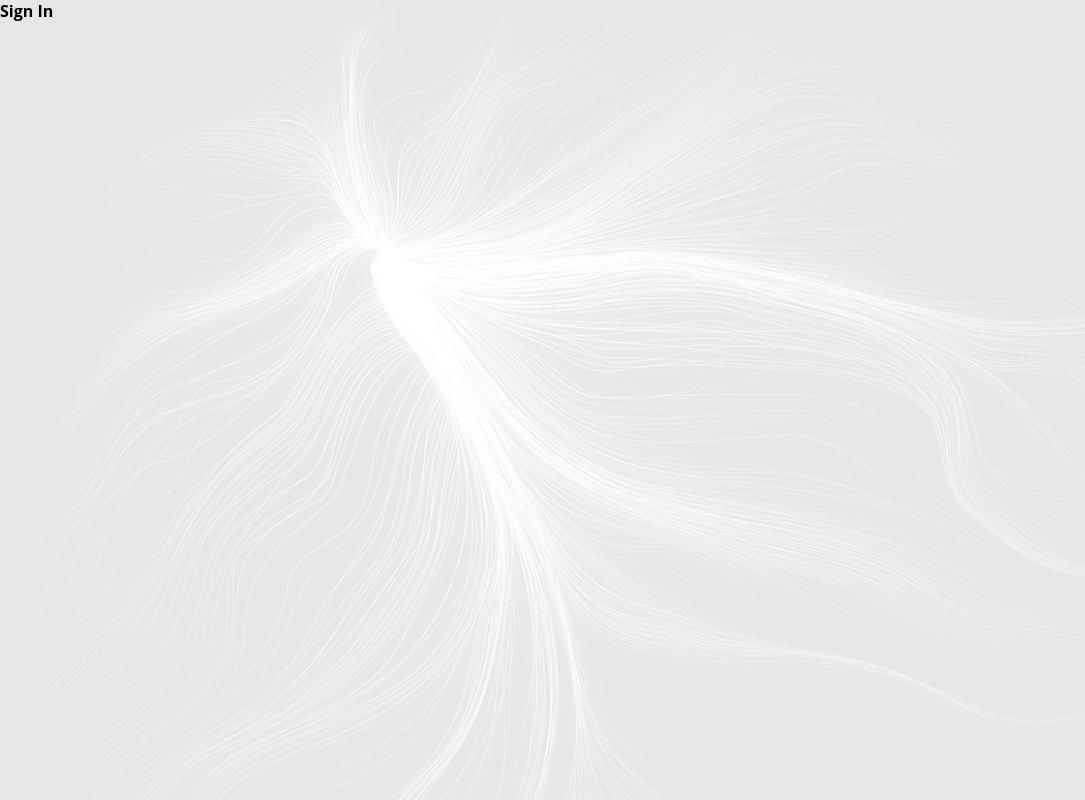
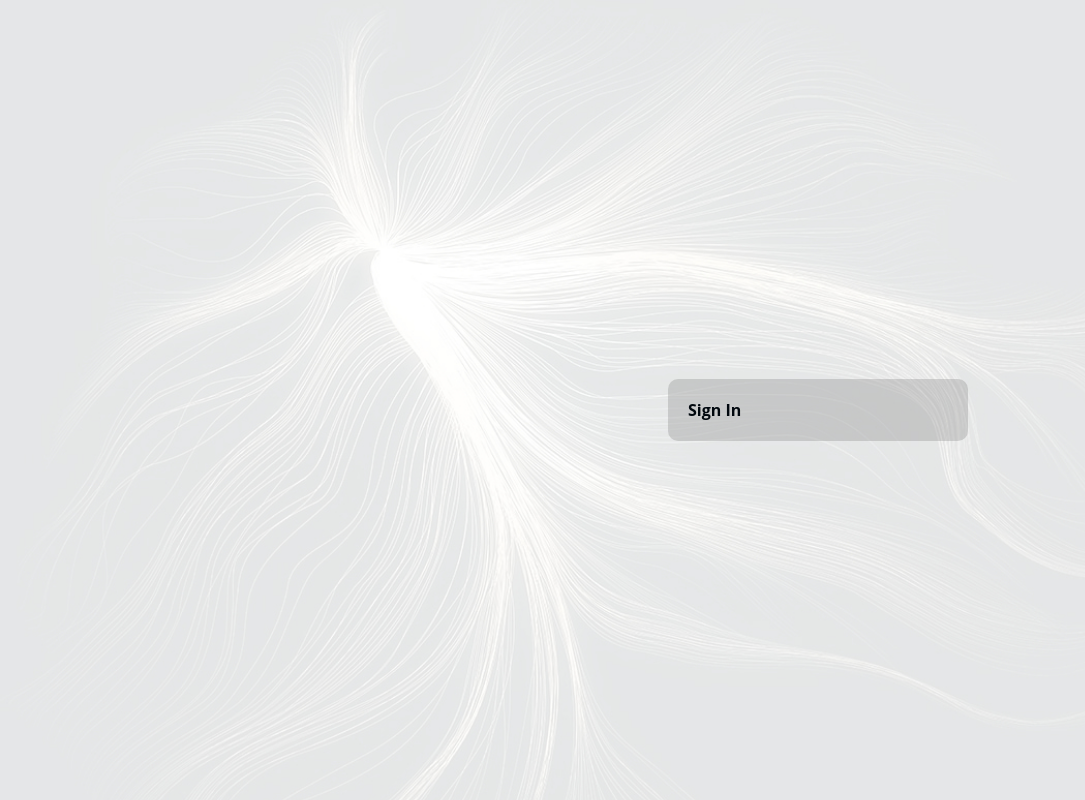
Before and after one commit to rafittu/front-lumin, a React (Create React App) app: page / in a window 1280 px wide. Shown: the whole page, without its empty margins (0-1085 px from the left). Built offline with nearby package versions, Linux system fonts and the light colour scheme.

Commit message:
style: initial sign in page css

```diff
--- a/src/style/SignIn.css
+++ b/src/style/SignIn.css
@@ -0,0 +1,12 @@
+.signIn {
+  background-color: rgb(128, 128, 128, 0.3);
+  padding: 20px;
+  border-radius: 10px;
+  margin: 50px;
+  width: 300px;
+  position: absolute;
+  top: 45%;
+  left: 60%;
+  transform: translate(-50%, -50%);
+  color: rgb(1, 8, 14);
+}
```
